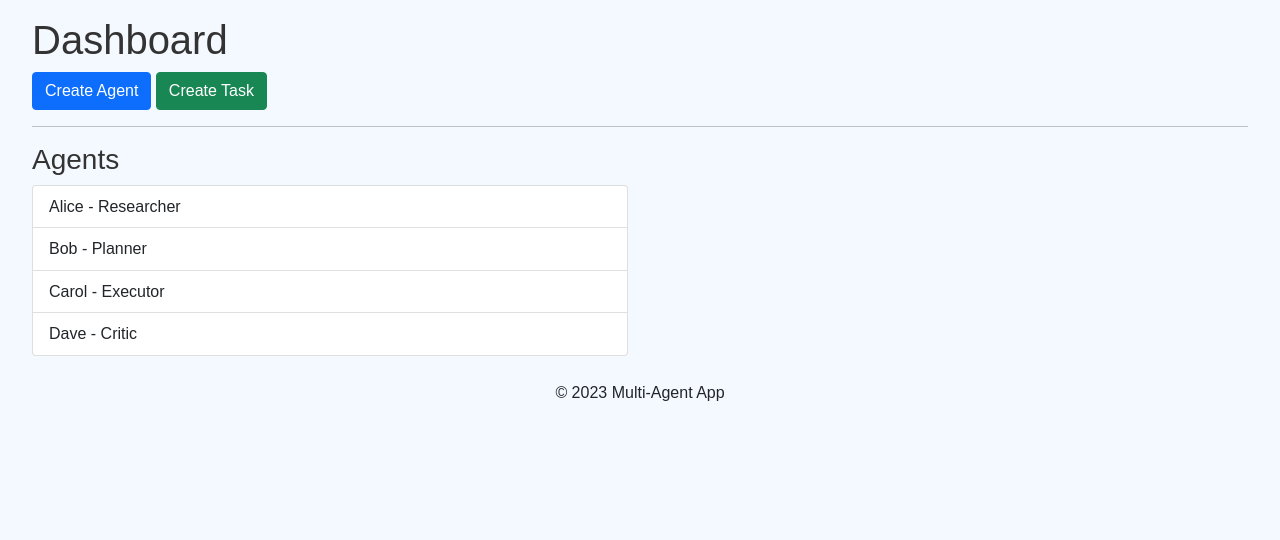
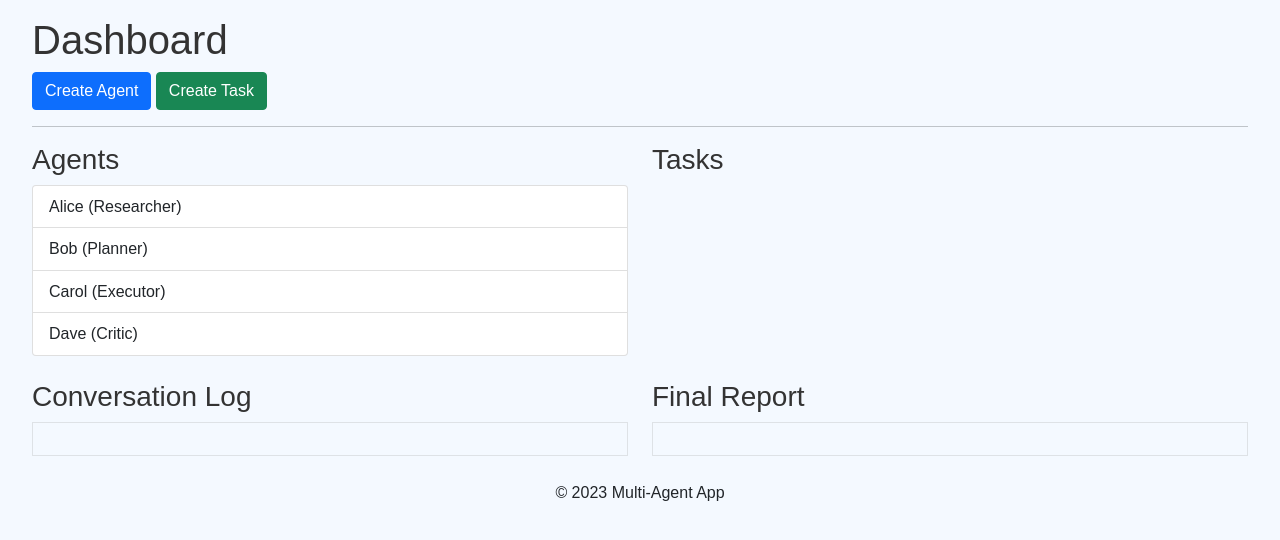
Before and after one commit to kinghendrix10/Multi-Agent-Reinforcement-Learning, a Flask app: page / in a window 1280 px wide. Shown: the part 78-618 px from the top of the page. Run offline with Flask 3, Linux system fonts and the light colour scheme; some libraries are stand-ins or nearby versions.

Commit message:
New branch refactor-px

```diff
--- a/agent.py
+++ b/agent.py
@@ -23,4 +23,8 @@
         self.knowledge_base.append(summary)
 
     def learn(self, task, knowledge):
-        self.learning_transfer_function(knowledge)
+        system_prompt = f"You are an AI agent named {self.name} with the role of {self.role}. Your tools are: {', '.join(self.tools)}."
+        user_prompt = f"Task: {task}\nNew Knowledge: {self.learning_transfer_function(knowledge)}\nUpdate your knowledge base and provide a summary of what you've learned:"
+        learning_summary = self.llm.generate_response(system_prompt, user_prompt)
+        self.knowledge_base.append(learning_summary)
+        return learning_summary
--- a/main.py
+++ b/main.py
@@ -8,6 +8,9 @@
 import yaml
 import threading
 import os
+from dotenv import load_dotenv
+
+load_dotenv()
 
 app = Flask(__name__)
 app.config['SECRET_KEY'] = os.environ.get("SECRET_API_KEY")
@@ -17,14 +20,19 @@
 
 agents = {}
 agent_counter = 0
+task_queue = []
+conversation_log = []
 
+# Load configuration
 with open('config.yaml', 'r') as f:
     config = yaml.safe_load(f)
 
+# Initialize agents from config
 for agent_config in config['agents']:
     agent_id = agent_config.get('id', agent_counter)
-    agents[agent_id] = LLMAgent(agent_id, agent_config['name'], agent_config['role'], agent_config['tools'])
-    agent_counter += 1
+    agent_counter = max(agent_counter, agent_id + 1)
+    agent = LLMAgent(agent_id, agent_config['name'], agent_config['role'], agent_config['tools'])
+    agents[agent_id] = agent
 
 class AgentListResource(Resource):
     def get(self):
@@ -47,7 +55,98 @@
 
         return {'message': 'Agent created', 'agent_id': new_agent_id}, 201
 
+class AgentResource(Resource):
+    def get(self, agent_id):
+        agent = agents.get(agent_id)
+        if not agent:
+            return {'message': 'Agent not found'}, 404
+        return {
+            'id': agent.id,
+            'name': agent.name,
+            'role': agent.role,
+            'tools': agent.tools
+        }
+
+    def put(self, agent_id):
+        data = request.get_json()
+        if not data:
+            return {'message': 'No input data provided'}, 400
+        agent = agents.get(agent_id)
+        if not agent:
+            return {'message': 'Agent not found'}, 404
+        agent.name = data.get('name', agent.name)
+        agent.role = data.get('role', agent.role)
+        agent.tools = data.get('tools', agent.tools)
+        return {'message': 'Agent updated'}
+
+    def delete(self, agent_id):
+        if agent_id in agents:
+            del agents[agent_id]
+            return {'message': 'Agent deleted'}
+        return {'message': 'Agent not found'}, 404
+
 api.add_resource(AgentListResource, '/api/agents')
+api.add_resource(AgentResource, '/api/agents/<int:agent_id>')
+
+def process_tasks():
+    while task_queue:
+        task = task_queue.pop(0)
+        run_simulation(task['task'], task['cycles'])
+
+@app.route('/', methods=['GET', 'POST'])
+def index():
+    if request.method == 'POST':
+        task = request.form['task']
+        cycles = int(request.form['cycles'])
+        task_queue.append({'task': task, 'cycles': cycles})
+        threading.Thread(target=process_tasks).start()
+        return render_template('index.html', agents=agents.values(), report="Task is being processed.", conversation_log=conversation_log)
+    return render_template('index.html', agents=agents.values())
+
+def run_simulation(task, cycles):
+    global conversation_log
+    conversation_log.clear()
+
+    for cycle in range(cycles):
+        for agent in agents.values():
+            context = "Previous interactions and data"
+            response = agent.generate_response(task, context)
+            conversation_log.append(f"{agent.name} ({agent.role}): {response}")
+            agent.learn(task, response)
+
+    final_report = generate_final_report(task)
+    socketio.emit('task_completed', {'report': final_report, 'conversation_log': conversation_log})
+
+def generate_final_report(task):
+    report_lines = ["Final Report:\n"]
+
+    for agent in agents.values():
+        insights_and_actions = agent.generate_response(task, "Summarize your key insights and actions")
+
+        report_lines.append(f"{agent.name}'s Contributions:")
+        report_lines.append(f"- Role Description: {agent.role}")
+        report_lines.append(f"- Tools Used: {', '.join(agent.tools)}")
+        report_lines.append(f"- Key Insights and Actions Taken:\n{insights_and_actions}\n")
+
+    return "\n".join(report_lines)
+
+@app.route('/agents')
+def agents_page():
+    return render_template('agents.html')
+
+@app.route('/tasks')
+def tasks_page():
+    return render_template('tasks.html')
+
+@app.route('/conversations')
+def conversation_page():
+    return render_template('conversation.html')
+
+class ConversationResource(Resource):
+    def get(self):
+        return jsonify(conversation_log)
+
+api.add_resource(ConversationResource, '/api/conversations')
 
 @socketio.on('connect')
 def handle_connect():
@@ -57,42 +156,5 @@
 def handle_message(message):
     emit('response', {'data': f'Received: {message}'})
 
-@app.route('/', methods=['GET', 'POST'])
-def index():
-    if request.method == 'POST':
-        task_description = request.form['task']
-        cycles = int(request.form['cycles'])
-
-        threading.Thread(target=run_simulation, args=(task_description, cycles)).start()
-
-    return render_template('index.html', agents=agents.values())
-
-def run_simulation(task_description, cycles):
-    conversation_log.clear()
-
-    for cycle in range(cycles):
-        for agent in agents.values():
-            context = "Previous interactions and data"
-            response = agent.generate_response(task_description, context)
-            conversation_log.append(f"{agent.name} ({agent.role}): {response}")
-            agent.learn(task_description, response)
-
-    final_report = generate_final_report(task_description)
-
-    socketio.emit('task_completed', {'report': final_report})
-
-def generate_final_report(task_description):
-    report_lines = ["Final Report:\n"]
-
-    for agent in agents.values():
-        insights_and_actions = agent.generate_response(task_description, "Summarize your key insights and actions")
-
-        report_lines.append(f"{agent.name}'s Contributions:")
-        report_lines.append(f"- Role Description: {agent.role}")
-        report_lines.append(f"- Tools Used: {', '.join(agent.tools)}")
-        report_lines.append(f"- Key Insights and Actions Taken:\n{insights_and_actions}\n")
-
-    return "\n".join(report_lines)
-
 if __name__ == '__main__':
     socketio.run(app, debug=True)
--- a/static/js/script.js
+++ b/static/js/script.js
@@ -154,35 +154,79 @@
 
 // /static/js/script.js
 
+// /static/js/script.js
+
+// /static/js/script.js
+
 document.addEventListener('DOMContentLoaded', function() {
     const socket = io.connect('http://' + document.domain + ':' + location.port);
 
     socket.on('connect', function() {
-       socket.send('User connected');
+        console.log('Connected to WebSocket');
     });
 
-   socket.on('response', function(data) {
-       console.log(data);
-       // Update UI based on data received
+    socket.on('task_completed', function(data) {
+        updateConversationLog(data.conversation_log);
+        updateFinalReport(data.report);
     });
 
+    function updateConversationLog(log) {
+        const conversationLogElement = document.getElementById('conversationLog');
+        if (conversationLogElement) {
+            conversationLogElement.innerHTML = '';
+            log.forEach(message => {
+                const p = document.createElement('p');
+                p.textContent = message;
+                conversationLogElement.appendChild(p);
+            });
+            conversationLogElement.scrollTop = conversationLogElement.scrollHeight;
+        }
+    }
+
+    function updateFinalReport(report) {
+        const finalReportElement = document.getElementById('finalReport');
+        if (finalReportElement) {
+            finalReportElement.textContent = report;
+        }
+    }
+
     const createAgentForm = document.getElementById('createAgentForm');
+    if (createAgentForm) {
         createAgentForm.addEventListener('submit', function(e) {
             e.preventDefault();
-       const name = document.getElementById('agentName').value.trim();
-       const role = document.getElementById('agentRole').value.trim();
-       const tools = document.getElementById('agentTools').value.split(',').map(tool => tool.trim());
-
-       // Send new agent data to server
+            const formData = new FormData(createAgentForm);
             fetch('/api/agents', {
                 method: 'POST',
-           headers: { 'Content-Type': 'application/json' },
-           body: JSON.stringify({ name, role, tools })
-       }).then(response => response.json()).then(data => {
-           console.log(data);
-           // Update UI with new agent
+                body: JSON.stringify(Object.fromEntries(formData)),
+                headers: {
+                    'Content-Type': 'application/json'
+                }
+            })
+            .then(response => response.json())
+            .then(data => {
+                console.log('Agent created:', data);
+                location.reload();
+            })
+            .catch(error => console.error('Error:', error));
         });
+    }
 
-       createAgentForm.reset();
+    const createTaskForm = document.getElementById('createTaskForm');
+    if (createTaskForm) {
+        createTaskForm.addEventListener('submit', function(e) {
+            e.preventDefault();
+            const formData = new FormData(createTaskForm);
+            fetch('/', {
+                method: 'POST',
+                body: formData
+            })
+            .then(response => response.text())
+            .then(html => {
+                document.open();
+                document.write(html);
+                document.close();
+            })
+            .catch(error => console.error('Error:', error));
         });
+    }
 });
--- a/templates/index.html
+++ b/templates/index.html
@@ -13,10 +13,32 @@
     <div class="col-md-6">
         <h3>Agents</h3>
         <div class="list-group" id="agentsList">
-            <!-- Agents will be loaded here -->
             {% for agent in agents %}
-                <a href="#" class="list-group-item list-group-item-action">{{ agent.name }} - {{ agent.role }}</a>
+                <a href="#" class="list-group-item list-group-item-action">
+                    {{ agent.name }} ({{ agent.role }})
+                </a>
             {% endfor %}
+        </div>
+    </div>
+    <div class="col-md-6">
+        <h3>Tasks</h3>
+        <div class="list-group" id="tasksList">
+            <!-- Tasks will be loaded dynamically -->
+        </div>
+    </div>
+</div>
+
+<div class="row mt-4">
+    <div class="col-md-6">
+        <h3>Conversation Log</h3>
+        <div id="conversationLog" class="border p-3" style="max-height: 300px; overflow-y: auto;">
+            <!-- Conversation logs will be displayed here -->
+        </div>
+    </div>
+    <div class="col-md-6">
+        <h3>Final Report</h3>
+        <div id="finalReport" class="border p-3">
+            <!-- Final report will be displayed here -->
         </div>
     </div>
 </div>
--- a/templates/modals.html
+++ b/templates/modals.html
@@ -1,5 +1,4 @@
-<!-- templates/modals.html -->
-<!-- Create Agent Modal -->
+<!-- /templates/modals.html -->
 <div class="modal fade" id="createAgentModal" tabindex="-1" aria-labelledby="createAgentModalLabel" aria-hidden="true">
     <div class="modal-dialog">
         <div class="modal-content">
@@ -9,7 +8,6 @@
                     <button type="button" class="btn-close" data-bs-dismiss="modal" aria-label="Close"></button>
                 </div>
                 <div class="modal-body">
-                    <!-- Agent Fields -->
                     <div class="mb-3">
                         <label for="agentName" class="form-label">Name</label>
                         <input type="text" class="form-control" id="agentName" name="name" required>
@@ -31,7 +29,6 @@
     </div>
 </div>
 
-<!-- Create Task Modal -->
 <div class="modal fade" id="createTaskModal" tabindex="-1" aria-labelledby="createTaskModalLabel" aria-hidden="true">
     <div class="modal-dialog">
         <div class="modal-content">
@@ -41,7 +38,6 @@
                     <button type="button" class="btn-close" data-bs-dismiss="modal" aria-label="Close"></button>
                 </div>
                 <div class="modal-body">
-                    <!-- Task Fields -->
                     <div class="mb-3">
                         <label for="taskDescription" class="form-label">Task Description</label>
                         <textarea class="form-control" id="taskDescription" name="task" rows="3" required></textarea>
```
Also changed, not shown: templates/agents.html (+14 -4 lines), templates/tasks.html (+7 -3 lines), templates/layout.html (line endings or trailing spaces). Lines whose indentation alone changed are shown as unchanged.
